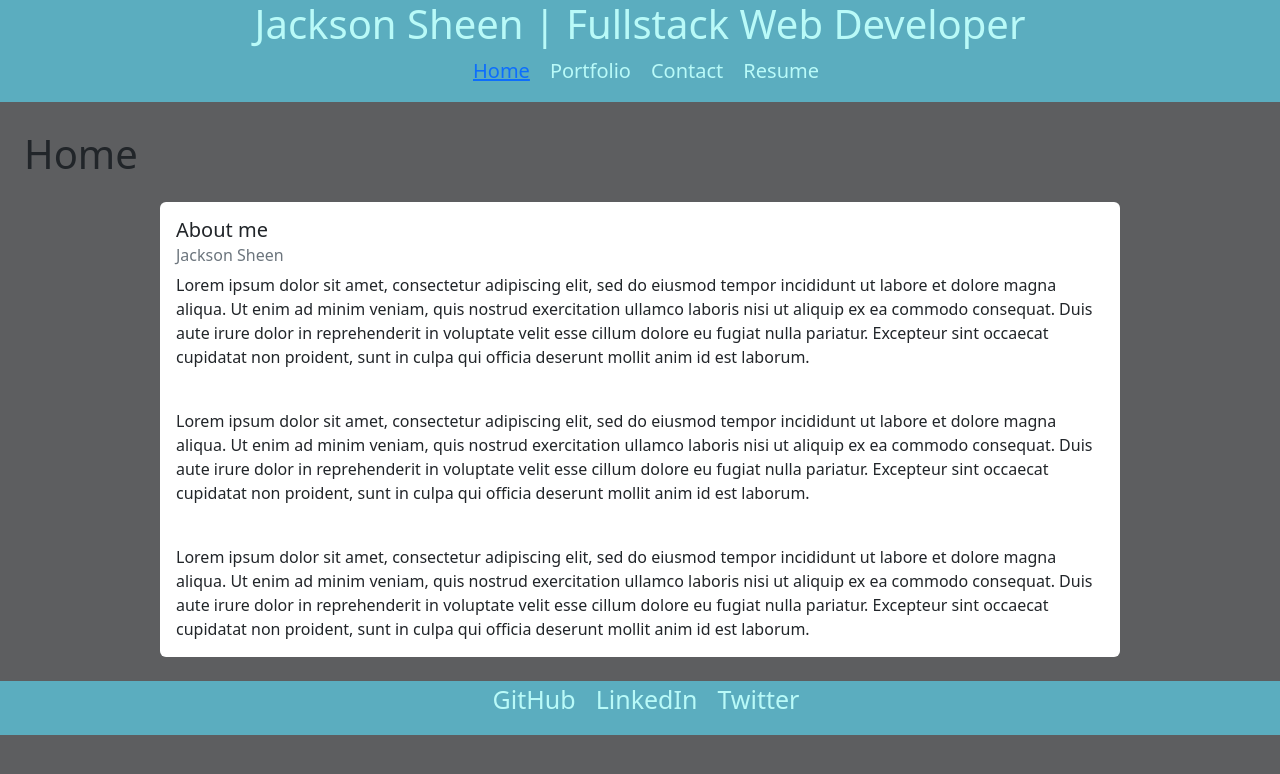
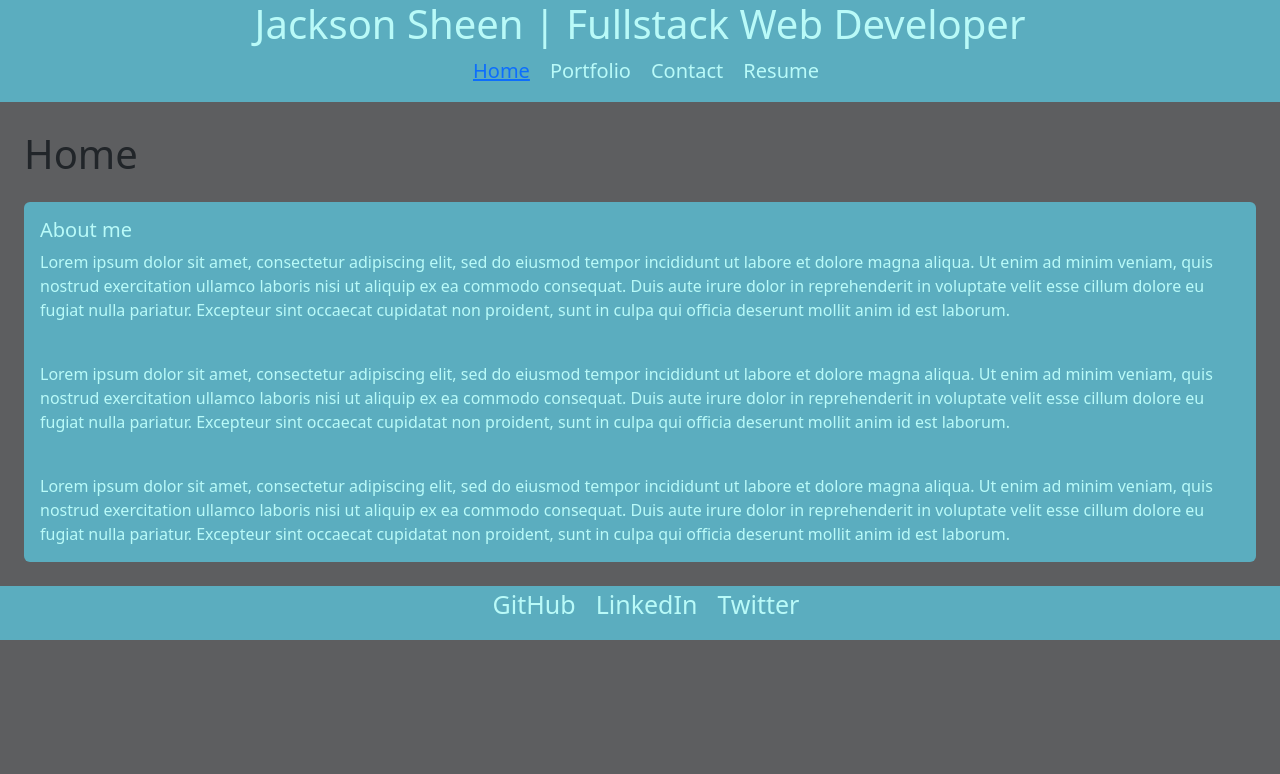
Before and after one commit to JSheen98/react-portfolio, a React (Create React App) app: page / in a window 1280 px wide. Shown: the top 774 px of the page. Built offline with nearby package versions, Linux system fonts and the light colour scheme.

Commit message:
Added some small fixes to styling

```diff
--- a/src/components/tabs/Home.js
+++ b/src/components/tabs/Home.js
@@ -5,8 +5,10 @@ const styles = {
         marginTop: '130px',
         background: '#5D5E60'
     },
-    cardWidth: {
-        width: '60rem'
+    card: {
+        width: '80rem',
+        background: '#5BADBF',
+        color: '#B9FAF8'
     }
 }
 
@@ -15,10 +17,9 @@ export default function Home() {
         <section style={styles.body}>
             <h1 className="ms-4 mb-4">Home</h1>
             <div className="d-flex justify-content-center">
-                <div className="card ms-4 me-4 mb-4" style={styles.cardWidth}>
+                <div className="card ms-4 me-4 mb-4" style={styles.card}>
                     <div className="card-body">
                         <h5 className="card-title">About me</h5>
-                        <h6 className="card-subtitle mb-2 text-muted">Jackson Sheen</h6>
                         <p className="card-text">Lorem ipsum dolor sit amet, consectetur adipiscing elit, sed do eiusmod tempor incididunt ut labore et dolore magna aliqua. Ut enim ad minim veniam, quis nostrud exercitation ullamco laboris nisi ut aliquip ex ea commodo consequat. Duis aute irure dolor in reprehenderit in voluptate velit esse cillum dolore eu fugiat nulla pariatur. Excepteur sint occaecat cupidatat non proident, sunt in culpa qui officia deserunt mollit anim id est laborum.</p>
                         <br></br>
                         <p className="card-text">Lorem ipsum dolor sit amet,
--- a/src/components/tabs/Portfolio.js
+++ b/src/components/tabs/Portfolio.js
@@ -73,7 +73,7 @@ const weatherDashboard = {
 }
 
 const movieRecommender = {
-  title: 'Movie Recommender',
+  title: '🎞️ Movie Recommender',
   description: 'This website is a team project that features a frontend movie dashboard that allows a user to search and filter for movies using the TMDb API, then a user can search for nearby theaters using the Google Maps API.',
   image: movieRecommenderImg,
   gitHub: 'https://github.com/JSheen98/coding-bootcamp-project1-movie-recommender',
```
